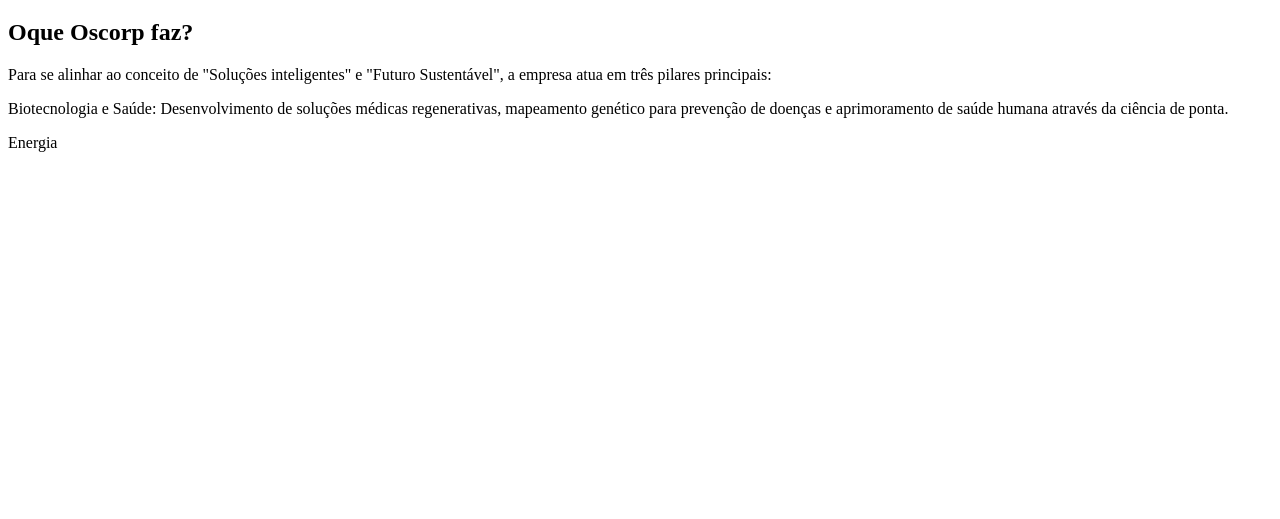
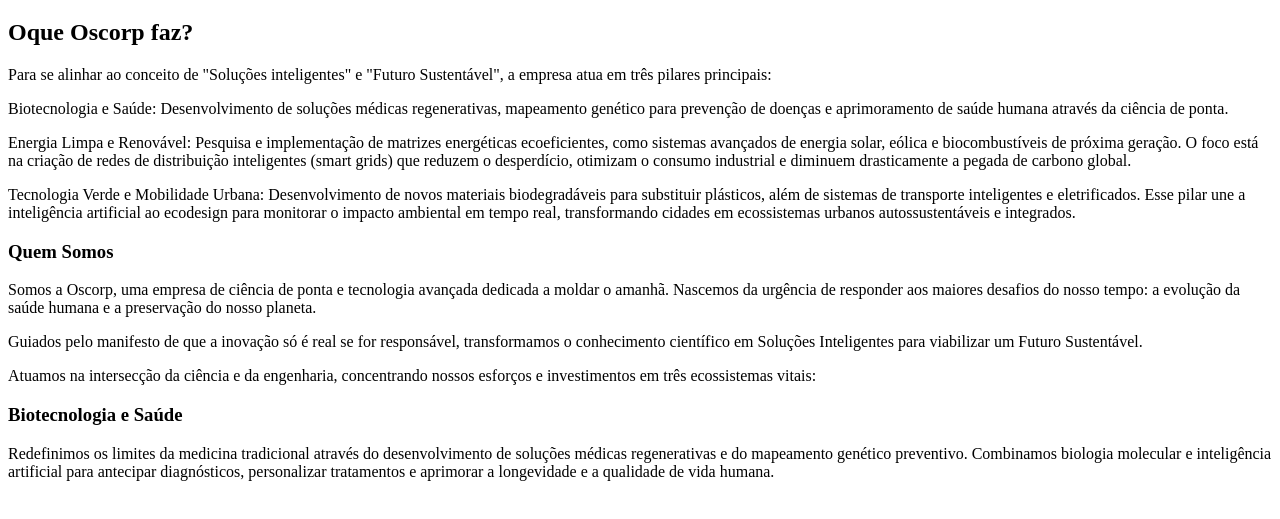
Before and after one commit to kimberlifrigo-bot/Ed-Dig-Site-Kimberli-e-Leticia, a plain HTML site: page index.html in a window 1280 px wide. Shown: the part 61-580 px from the top of the page. Drawn offline with Linux system fonts and the light colour scheme.

Commit message:
Aula 02/09

```diff
--- a/index.html
+++ b/index.html
@@ -9,7 +9,23 @@
     <h1>Oscorp: Soluções inteligentes, Futuro Sustentável.</h1>
     <h2>Oque Oscorp faz?</h2>
      <p>Para se alinhar ao conceito de "Soluções inteligentes" e "Futuro Sustentável", a empresa atua em três pilares principais:</p>
-     <p>Biotecnologia e Saúde: Desenvolvimento de soluções médicas regenerativas, mapeamento genético para prevenção de doenças e aprimoramento de saúde humana através da ciência de ponta.</p>
-     <p>Energia</p>
+     <p>Biotecnologia e Saúde: Desenvolvimento de soluções médicas regenerativas, mapeamento genético para prevenção de doenças e
+        aprimoramento de saúde humana através da ciência de ponta.</p>
+     <p>Energia Limpa e Renovável: Pesquisa e implementação de matrizes energéticas ecoeficientes, como sistemas avançados de energia solar,
+        eólica e biocombustíveis de próxima geração. O foco está na criação de redes de distribuição inteligentes (smart grids) que reduzem o desperdício,
+        otimizam o consumo industrial e diminuem drasticamente a pegada de carbono global.</p>
+     <p>Tecnologia Verde e Mobilidade Urbana: Desenvolvimento de novos materiais biodegradáveis para substituir plásticos, além de sistemas de transporte inteligentes
+         e eletrificados. Esse pilar une a inteligência artificial ao ecodesign para monitorar o impacto ambiental em tempo real, transformando cidades em
+         ecossistemas urbanos autossustentáveis e integrados.</p>
+    <h3>Quem Somos</h3>
+     <p>Somos a Oscorp, uma empresa de ciência de ponta e tecnologia avançada dedicada a moldar o amanhã. Nascemos da urgência de responder aos maiores desafios
+         do nosso tempo: a evolução da saúde humana e a preservação do nosso planeta.</p>
+     <p>Guiados pelo manifesto de que a inovação só é real se for responsável, transformamos o conhecimento científico em Soluções Inteligentes
+        para viabilizar um Futuro Sustentável.</p>
+     <p>Atuamos na intersecção da ciência e da engenharia, concentrando nossos esforços e investimentos em três ecossistemas vitais:</p>
+     <h3> Biotecnologia e Saúde</h3>
+     <p>Redefinimos os limites da medicina tradicional através do desenvolvimento de soluções médicas regenerativas e do mapeamento genético preventivo.
+        Combinamos biologia molecular e inteligência artificial para antecipar diagnósticos, personalizar tratamentos e aprimorar a longevidade e a qualidade
+        de vida humana.</p>
 </body>
 </html>
```
